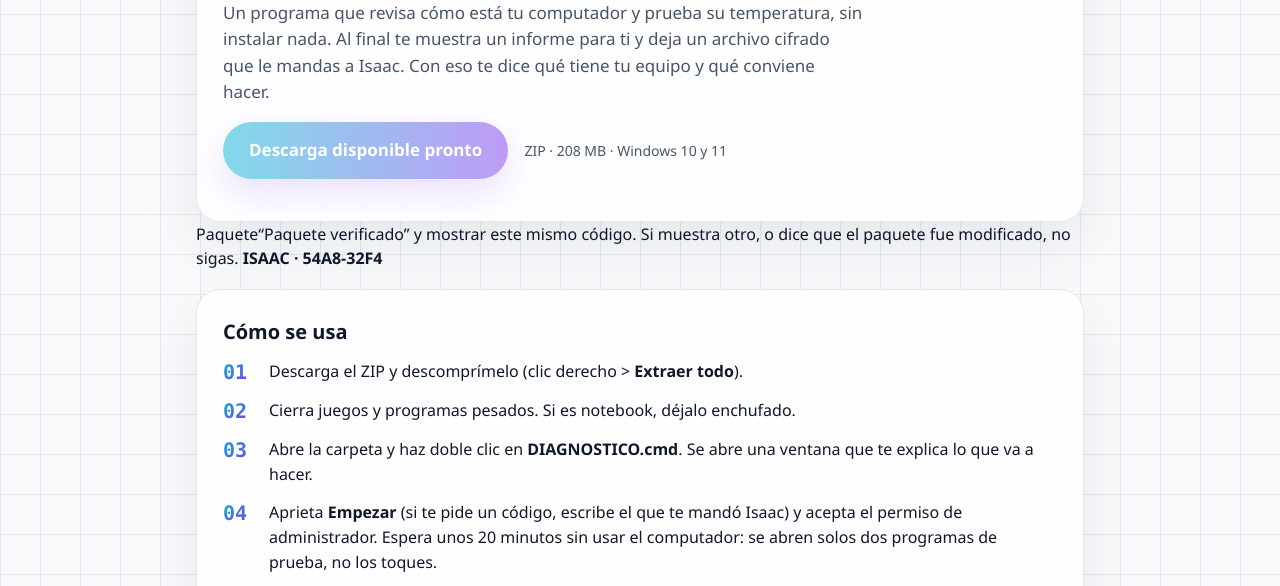
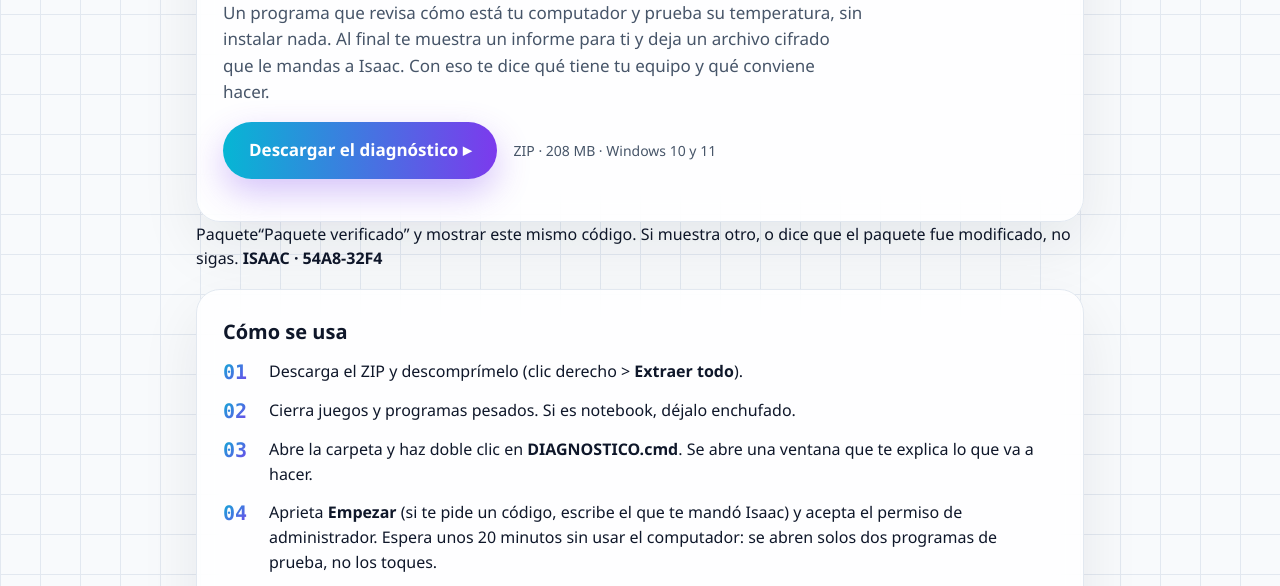
Before and after one commit to isgrom1/KIT, a plain HTML site: page docs/index.html in a window 1280 px wide. Shown: the part 186-772 px from the top of the page. Drawn offline with Linux system fonts and the light colour scheme.

Commit message:
Página: link de descarga del paquete nuevo
Co-Authored-By: Claude Opus 5.5 <noreply@anthropic.com>

```diff
--- a/docs/index.html
+++ b/docs/index.html
@@ -127,7 +127,7 @@ Paquete“Paquete verificado”</b> y mostrar este mismo código. Si muestra otr
 </main>
 <script>
   // Link de descarga (Drive). Vacío mientras no esté publicado el ZIP.
-  var DESCARGA = '';
+  var DESCARGA = 'https://drive.google.com/file/d/1TCOkMSqL-Zxz9qUz79uobWepj-yh-6QY/view?usp=sharing';
   var b = document.getElementById('descargar');
   if (DESCARGA) { b.href = DESCARGA; b.removeAttribute('aria-disabled'); b.setAttribute('rel', 'noopener'); }
   else { b.textContent = 'Descarga disponible pronto'; }
```
Also changed, not shown: 1 other file.
